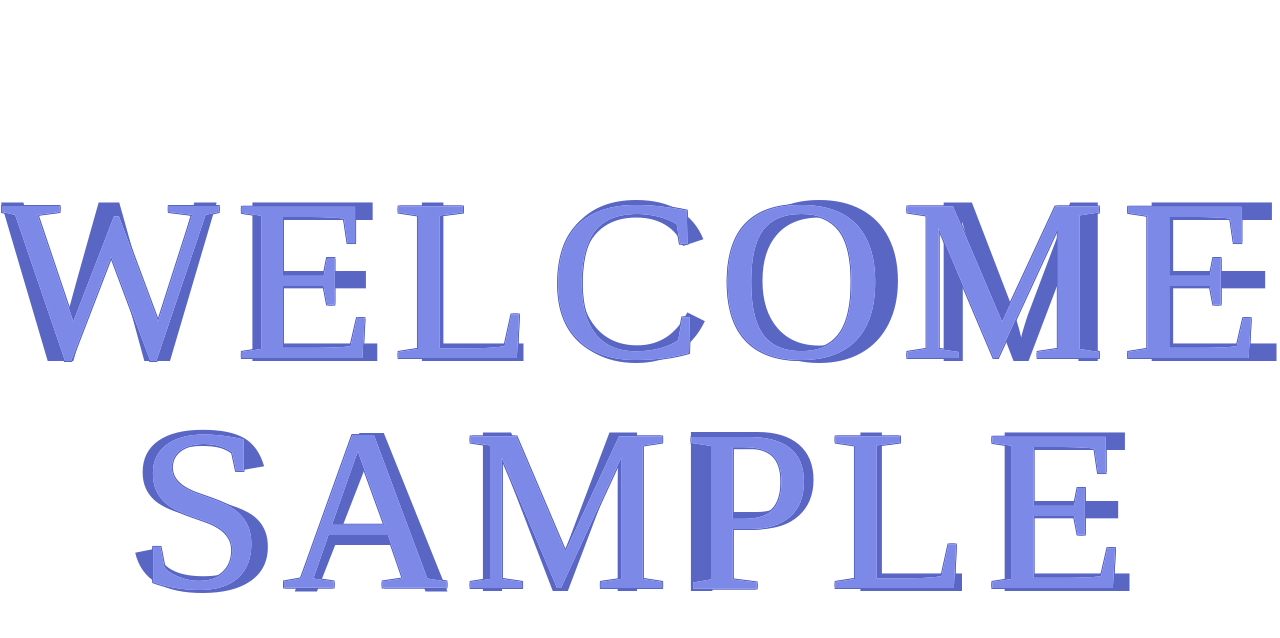
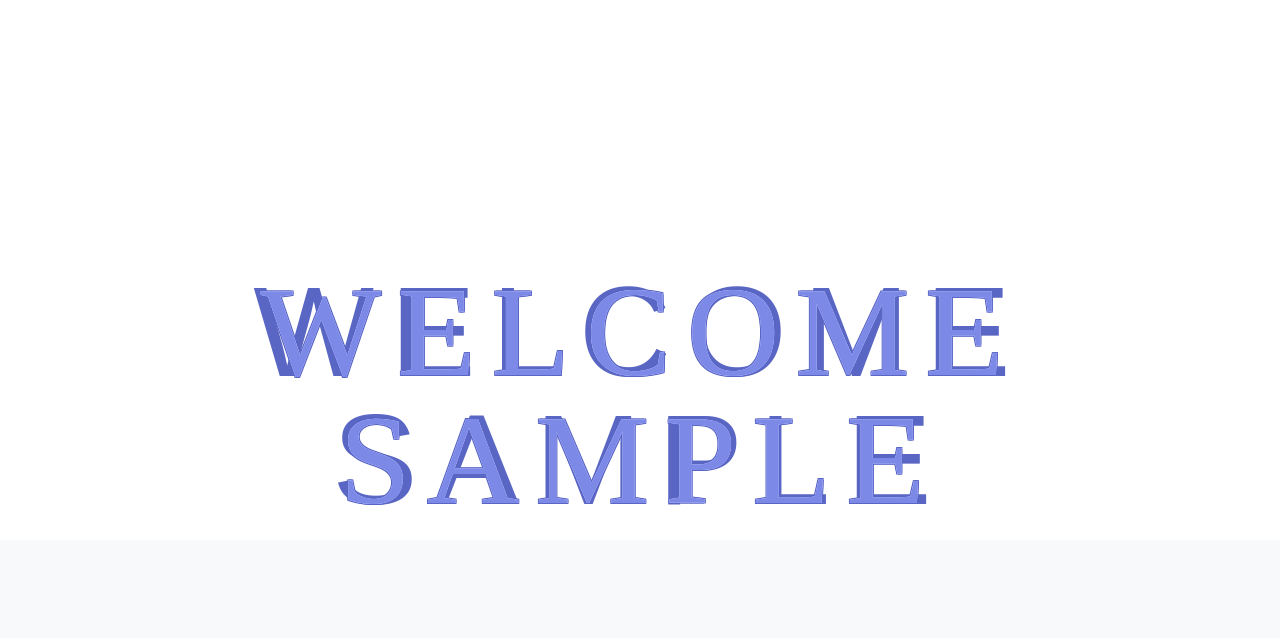
Before and after one commit to nuttamong/firebaseAuth, a Django app: template auth_project/templates/home.html in a window 1280 px wide. Shown: the part 260-898 px from the top of the page. After the commit the page ends 765 px from the top, so only its background shows below. Run offline with Django 5.2, Linux system fonts and the light colour scheme; the template is opened without the code that fills it: most values are stand-ins (such as "Sample title", 1, 10 or a date in 2020); some web fonts are replaced.

Commit message:
complete

```diff
--- a/auth_project/auth_project/static/css/main.css
+++ b/auth_project/auth_project/static/css/main.css
@@ -165,7 +165,7 @@
 .welcome h1 {
 	font-family: 'strato-roman';
 	text-transform: uppercase;
-	font-size: 18vw;
+	font-size: 10vw;
 	text-align: center;
 	font-weight: normal;
 	line-height: 1;
```
